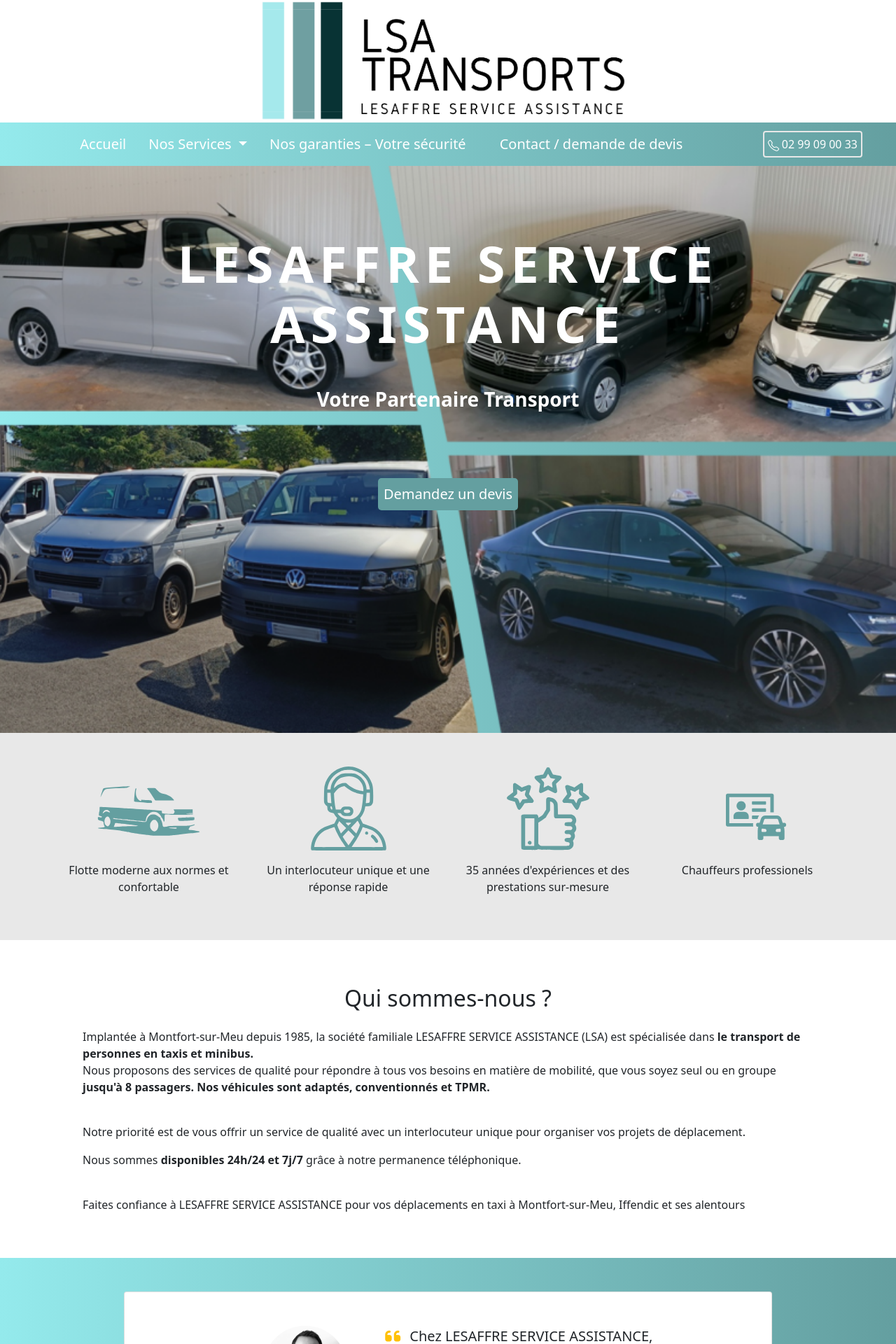
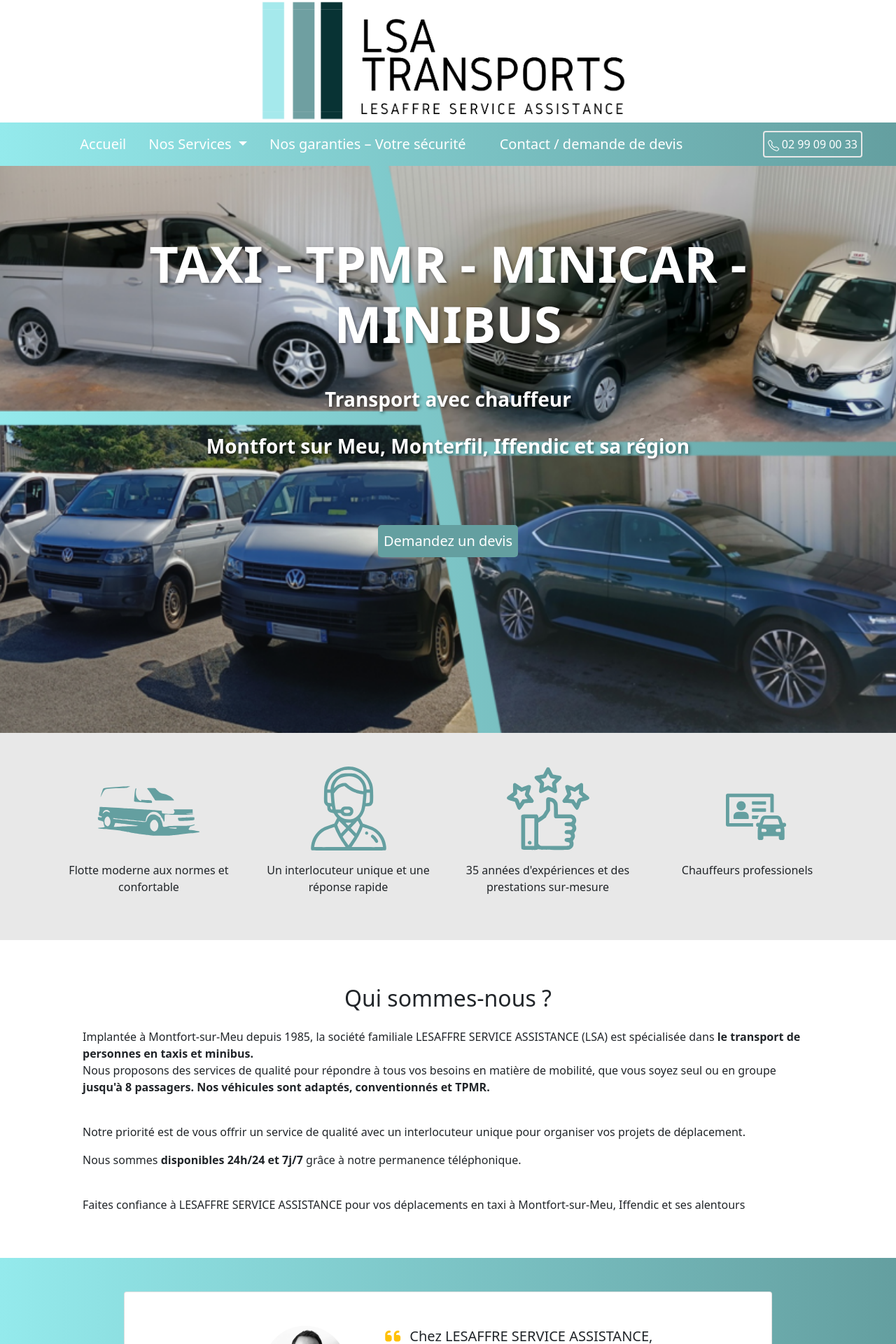
Before and after one commit to lesaffre35/lsa, a Jekyll site: the page built from index.html, in a window 1280 px wide. Shown: the top 1920 px of the page at 70% size. Built offline with Jekyll 4.4.1, drawn with Linux system fonts in a browser that asks for light colours; nearby versions of some CDN libraries.

Commit message:
seo title

```diff
--- a/_includes/hero.html
+++ b/_includes/hero.html
@@ -2,11 +2,10 @@
   <div class="jumbotron d-flex justify-content-center " >
     <div class="">
 
-      <h1 class="display-2 fw-bolder text-center text-uppercase pt-5 m-5" style="letter-spacing:0.5rem;">Lesaffre Service Assistance</h1>
+      <h1 class="display-2 text-shadow fw-bolder text-center text-uppercase pt-5 m-5" >Taxi - TPMR - Minicar - Minibus</h1>
       <!-- <hr class="my-4 text-center"> -->
-      <p class="display-3 text-center fs-3 fw-bold m-5">Votre Partenaire Transport</p>
+      <p class="display-3 text-shadow text-center fs-3 fw-bold m-5"> Transport avec chauffeur <br><br> Montfort sur Meu, Monterfil, Iffendic et sa région</p>
       <p class="lead text-center">
-        <!-- <a class="btn btn-primary btn-lg btn-inverse" href="#" role="button">Demande de devis</a> -->
           <a class="custom-button fs-5 m-5" href="{{ '/contact' | absolute_url }}"> Demandez un devis </a>
       </p>
     </div>
--- a/css/main.scss
+++ b/css/main.scss
@@ -159,3 +159,7 @@
 ul {
   list-style-type: none;
 }
+
+.text-shadow {
+text-shadow: 2px 2px 4px rgba(0,0,0,0.5);
+}
```
Also changed, not shown: 1 other file.
